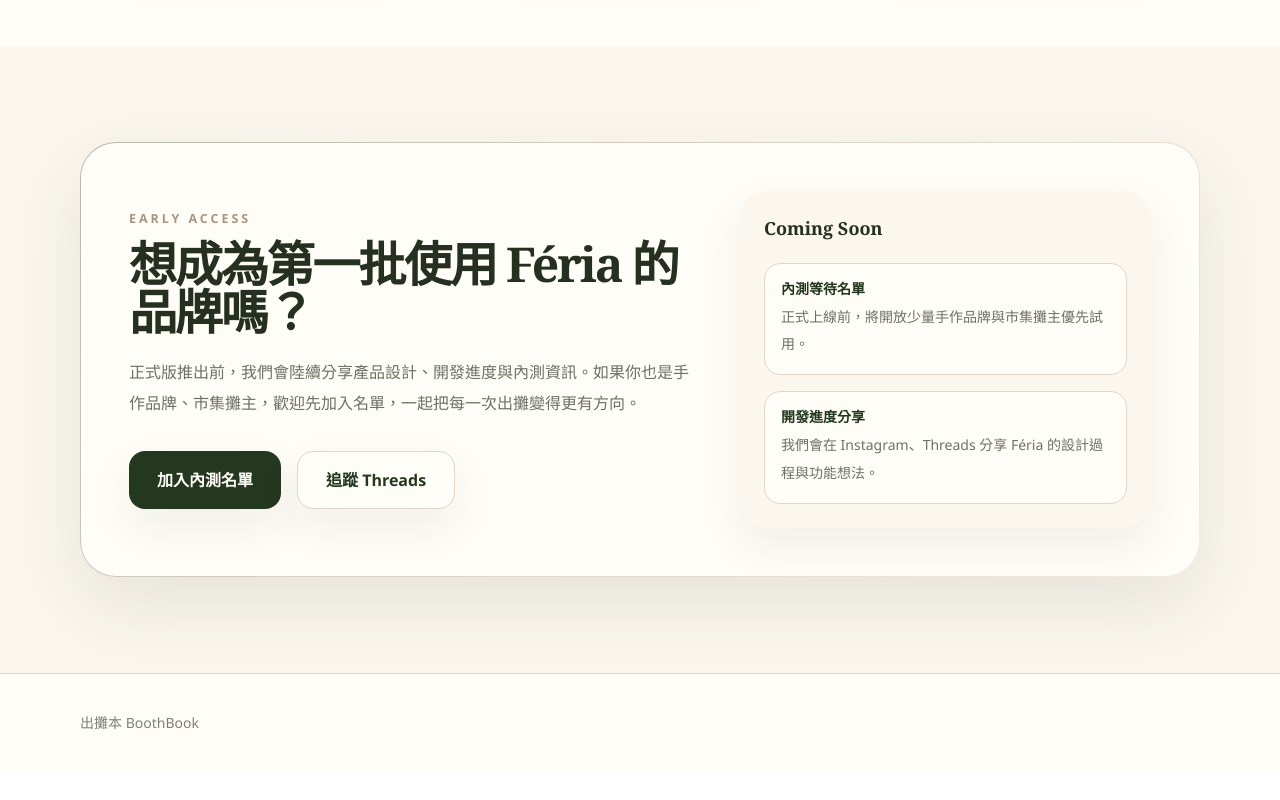
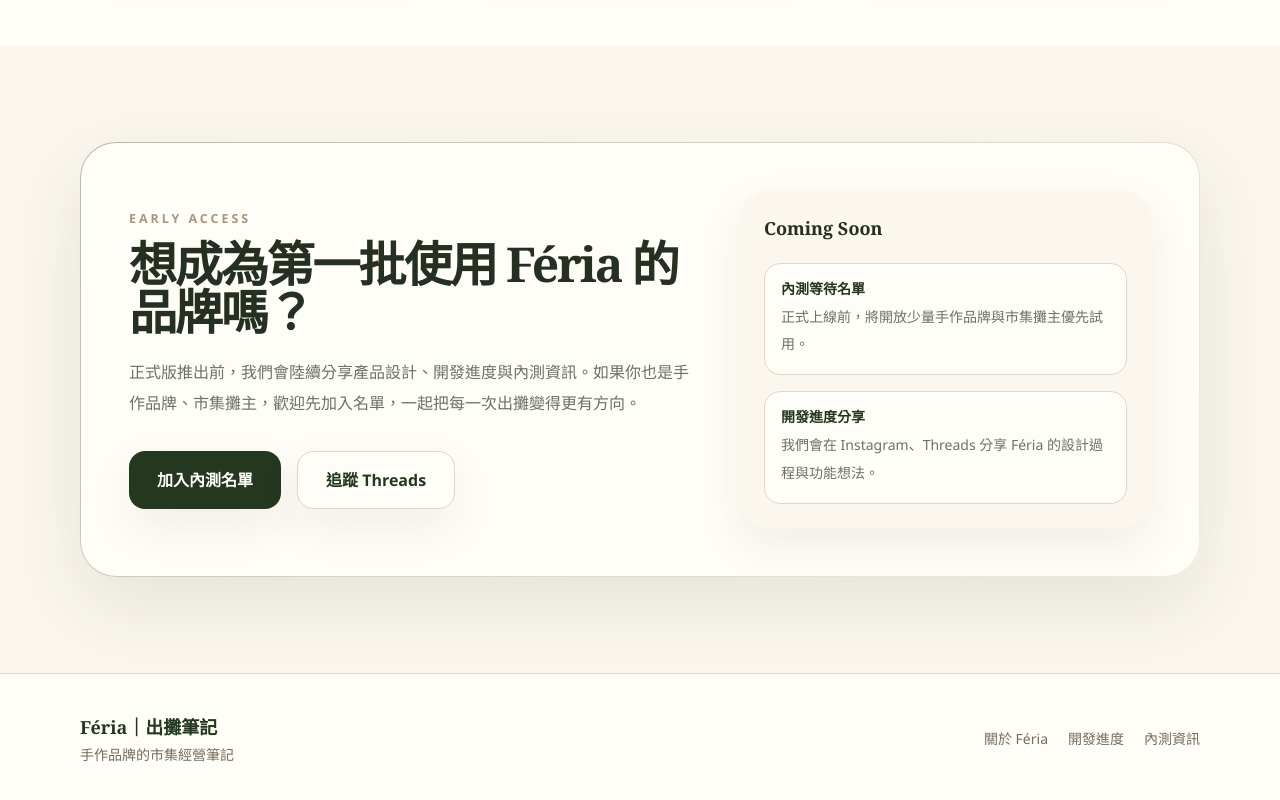
Before and after one commit to KL-4ndroid/boothbook-landing, a Next.js app: page / in a window 1280 px wide. Shown: the part 2834-3634 px from the top of the page. Before the commit the page ends 3608 px from the top, so only its background shows below. Built offline with nearby package versions, Linux system fonts and the light colour scheme.

Commit message:
feat: update footer with Feria branding

```diff
--- a/components/Footer.jsx
+++ b/components/Footer.jsx
@@ -1,9 +1,17 @@
 export default function Footer() {
   return (
-    <div className="border-t border-line bg-cream py-10">
-      <div className="container-page text-sm font-medium text-ink/60">
-        <p>出攤本 BoothBook</p>
+    <footer className="border-t border-feria-line bg-feria-cream py-10">
+      <div className="container-page flex flex-col gap-5 text-sm font-medium text-feria-muted md:flex-row md:items-center md:justify-between">
+        <div>
+          <p className="font-display text-lg font-semibold text-feria-olive">Féria｜出攤筆記</p>
+          <p className="mt-1">手作品牌的市集經營筆記</p>
+        </div>
+        <nav className="flex flex-wrap gap-5">
+          <a href="#about" className="transition hover:text-feria-olive">關於 Féria</a>
+          <a href="#status" className="transition hover:text-feria-olive">開發進度</a>
+          <a href="#waitlist" className="transition hover:text-feria-olive">內測資訊</a>
+        </nav>
       </div>
-    </div>
+    </footer>
   );
 }
```
